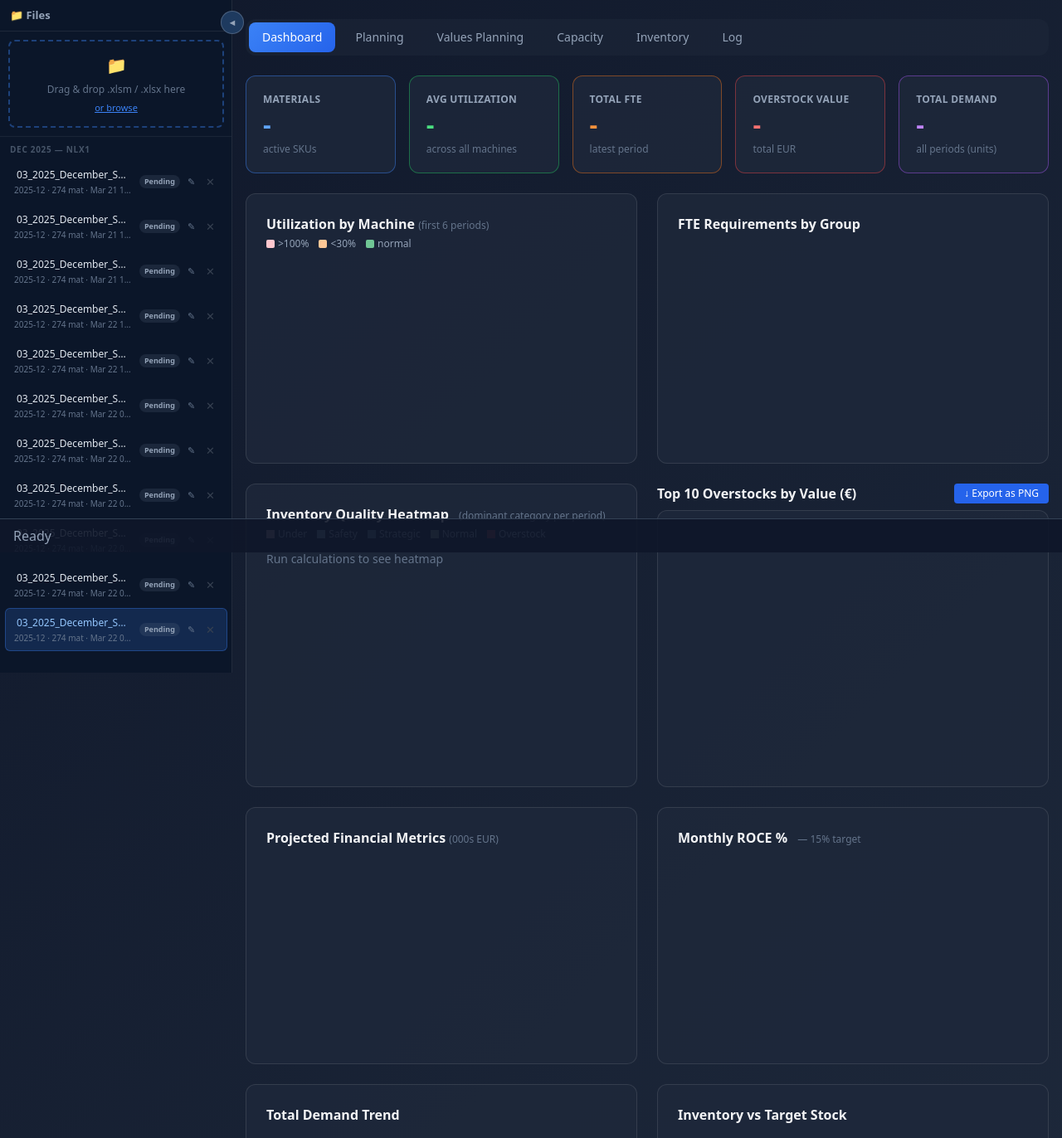
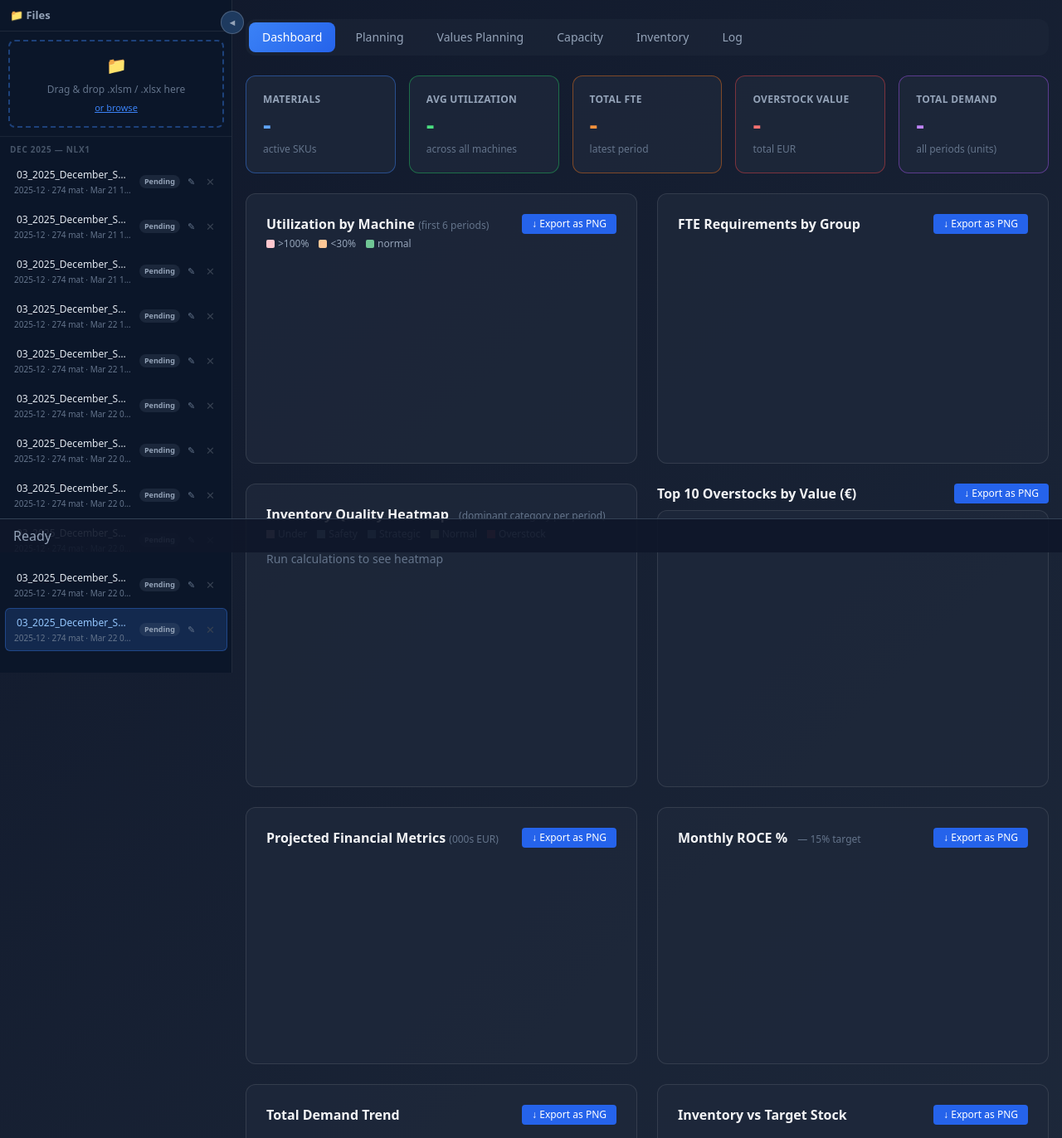
Before and after one commit to aouatif2000/SOP, a Flask app: page / in a window 1280 px wide. Shown: the part 134-1506 px from the top of the page at 83% size. Run offline with Flask 2, Linux system fonts and the light colour scheme; a map, chart or similar area stays blank; some libraries are stand-ins or nearby versions.

Commit message:
feat: add export buttons for charts in dashboard and refactor export function

```diff
--- a/ui/templates/index.html
+++ b/ui/templates/index.html
@@ -251,7 +251,10 @@
             <!-- Charts Row -->
             <div class="grid grid-cols-1 lg:grid-cols-2 gap-4 lg:gap-6">
                 <div class="card rounded-xl p-6">
-                    <h3 class="font-semibold mb-1">Utilization by Machine <span class="text-xs font-normal text-slate-500">(first 6 periods)</span></h3>
+                    <div class="flex items-center justify-between mb-1">
+                        <h3 class="font-semibold">Utilization by Machine <span class="text-xs font-normal text-slate-500">(first 6 periods)</span></h3>
+                        <button onclick="exportChartPNG(utilChart,'utilization_by_machine.png')" class="px-3 py-1 text-xs font-medium bg-blue-600 hover:bg-blue-700 text-white rounded">↓ Export as PNG</button>
+                    </div>
                     <div class="flex gap-3 items-center mb-3 text-xs text-slate-400">
                         <span class="flex items-center gap-1"><span style="display:inline-block;width:10px;height:10px;border-radius:2px;background:rgb(255,199,206)"></span> &gt;100%</span>
                         <span class="flex items-center gap-1"><span style="display:inline-block;width:10px;height:10px;border-radius:2px;background:rgb(255,200,150)"></span> &lt;30%</span>
@@ -260,7 +263,10 @@
                     <canvas id="utilChart" height="220"></canvas>
                 </div>
                 <div class="card rounded-xl p-6">
-                    <h3 class="font-semibold mb-4">FTE Requirements by Group</h3>
+                    <div class="flex items-center justify-between mb-4">
+                        <h3 class="font-semibold">FTE Requirements by Group</h3>
+                        <button onclick="exportChartPNG(fteChart,'fte_requirements.png')" class="px-3 py-1 text-xs font-medium bg-blue-600 hover:bg-blue-700 text-white rounded">↓ Export as PNG</button>
+                    </div>
                     <canvas id="fteChart" height="220"></canvas>
                 </div>
             </div>
@@ -294,24 +300,36 @@
             <!-- Financial Metrics + ROCE Row -->
             <div class="grid grid-cols-1 lg:grid-cols-2 gap-4 lg:gap-6 mt-4 lg:mt-6">
                 <div class="card rounded-xl p-6">
-                    <h3 class="font-semibold mb-4">Projected Financial Metrics <span class="text-xs font-normal text-slate-500">(000s EUR)</span></h3>
+                    <div class="flex items-center justify-between mb-4">
+                        <h3 class="font-semibold">Projected Financial Metrics <span class="text-xs font-normal text-slate-500">(000s EUR)</span></h3>
+                        <button onclick="exportChartPNG(financialChart,'projected_financial_metrics.png')" class="px-3 py-1 text-xs font-medium bg-blue-600 hover:bg-blue-700 text-white rounded">↓ Export as PNG</button>
+                    </div>
                     <canvas id="financialChart" height="220"></canvas>
                 </div>
                 <div class="card rounded-xl p-6">
-                    <h3 class="font-semibold mb-1">Monthly ROCE %
-                        <span class="text-xs font-normal text-slate-500 ml-2">— 15% target</span>
-                    </h3>
+                    <div class="flex items-center justify-between mb-1">
+                        <h3 class="font-semibold">Monthly ROCE %
+                            <span class="text-xs font-normal text-slate-500 ml-2">— 15% target</span>
+                        </h3>
+                        <button onclick="exportChartPNG(roceChart,'monthly_roce.png')" class="px-3 py-1 text-xs font-medium bg-blue-600 hover:bg-blue-700 text-white rounded">↓ Export as PNG</button>
+                    </div>
                     <canvas id="roceChart" height="220"></canvas>
                 </div>
             </div>
             <!-- Demand Trend + Inventory vs Target Row -->
             <div class="grid grid-cols-1 lg:grid-cols-2 gap-4 lg:gap-6 mt-4 lg:mt-6">
                 <div class="card rounded-xl p-6">
-                    <h3 class="font-semibold mb-4">Total Demand Trend</h3>
+                    <div class="flex items-center justify-between mb-4">
+                        <h3 class="font-semibold">Total Demand Trend</h3>
+                        <button onclick="exportChartPNG(window._demandTrendChart,'total_demand_trend.png')" class="px-3 py-1 text-xs font-medium bg-blue-600 hover:bg-blue-700 text-white rounded">↓ Export as PNG</button>
+                    </div>
                     <canvas id="demandTrendChart" height="220"></canvas>
                 </div>
                 <div class="card rounded-xl p-6">
-                    <h3 class="font-semibold mb-4">Inventory vs Target Stock</h3>
+                    <div class="flex items-center justify-between mb-4">
+                        <h3 class="font-semibold">Inventory vs Target Stock</h3>
+                        <button onclick="exportChartPNG(window._invTargetChart,'inventory_vs_target_stock.png')" class="px-3 py-1 text-xs font-medium bg-blue-600 hover:bg-blue-700 text-white rounded">↓ Export as PNG</button>
+                    </div>
                     <canvas id="invTargetChart" height="220"></canvas>
                 </div>
             </div>
@@ -892,12 +910,16 @@ function buildPeriodLabels(planningMonthVal, forecastMonths) {
     return labels;
 }
 
+function exportChartPNG(chartInstance, filename) {
+    if (!chartInstance) return;
+    const a = document.createElement('a');
+    a.href = chartInstance.toBase64Image();
+    a.download = filename;
+    a.click();
+}
+
 function exportTop10PNG() {
-    if (!overstocksChart) return;
-    const a = document.createElement('a');
-    a.href = overstocksChart.toBase64Image();
-    a.download = 'top10_overstocks.png';
-    a.click();
+    exportChartPNG(overstocksChart, 'top10_overstocks.png');
 }
 
 function renderTop10Overstocks(top10) {
```
